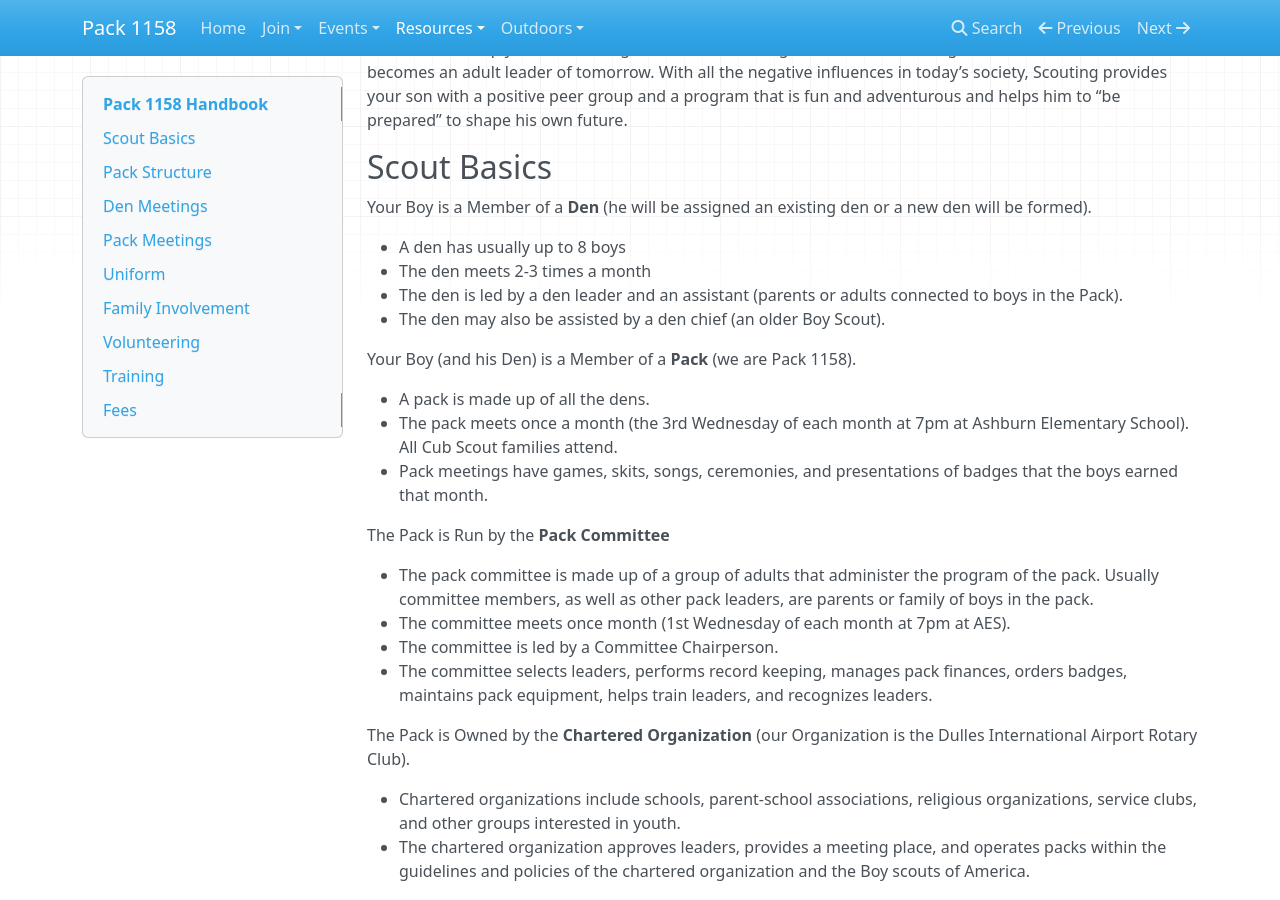
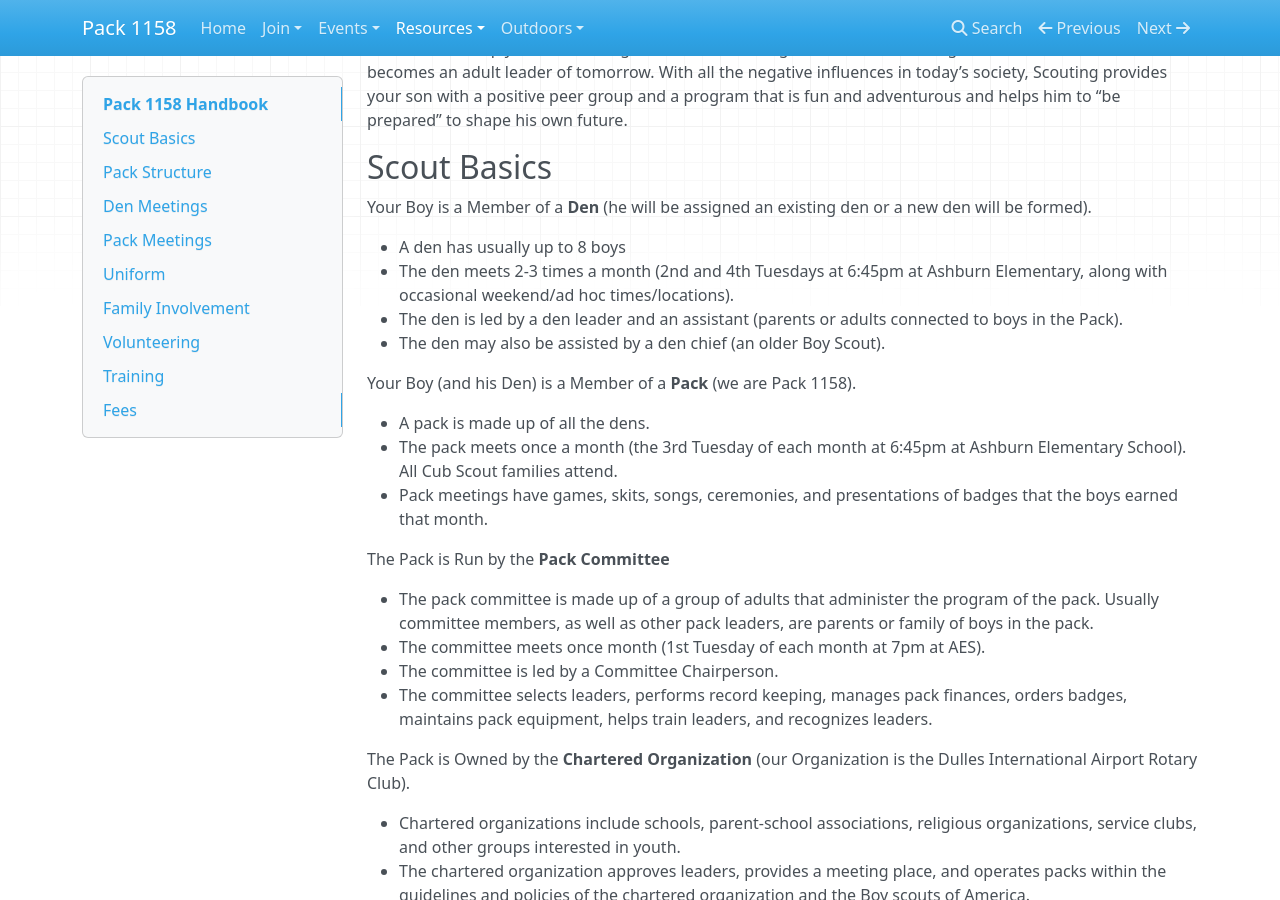
Before and after one commit to pack1158/pack1158.github.io, an MkDocs documentation site: the page built from docs/resources/handbook.md, in a window 1280 px wide and 900 px high, scrolled down 210 px. Built offline with MkDocs 1.6.1, drawn with Linux system fonts in a browser that asks for light colours; nearby versions of some CDN libraries; old or Windows-style settings are respelled for this version of MkDocs; some of the changed text lies outside the part shown.

Commit message:
Update handbook

```diff
--- a/docs/resources/handbook.md
+++ b/docs/resources/handbook.md
@@ -18,7 +18,8 @@ Your Boy is a Member of a **Den** (he will be assigned an existing den or a new
 den will be formed).
 
 - A den has usually up to 8 boys
-- The den meets 2-3 times a month
+- The den meets 2-3 times a month (2nd and 4th Tuesdays at 6:45pm at Ashburn
+  Elementary, along with occasional weekend/ad hoc times/locations).
 - The den is led by a den leader and an assistant (parents or adults connected
   to boys in the Pack).
 - The den may also be assisted by a den chief (an older Boy Scout).
@@ -26,7 +27,7 @@ den will be formed).
 Your Boy (and his Den) is a Member of a **Pack** (we are Pack 1158).
 
 - A pack is made up of all the dens.
-- The pack meets once a month (the 3rd Wednesday of each month at 7pm at
+- The pack meets once a month (the 3rd Tuesday of each month at 6:45pm at
   Ashburn Elementary School). All Cub Scout families attend.
 - Pack meetings have games, skits, songs, ceremonies, and presentations of
   badges that the boys earned that month.
@@ -36,7 +37,7 @@ The Pack is Run by the **Pack Committee**
 - The pack committee is made up of a group of adults that administer the
   program of the pack. Usually committee members, as well as other pack
   leaders, are parents or family of boys in the pack.
-- The committee meets once month (1st Wednesday of each month at 7pm at AES).
+- The committee meets once month (1st Tuesday of each month at 7pm at AES).
 - The committee is led by a Committee Chairperson.
 - The committee selects leaders, performs record keeping, manages pack
   finances, orders badges, maintains pack equipment, helps train leaders, and
@@ -90,9 +91,9 @@ exceptions to this rule.**
 
 ## Pack Meetings
 
-Pack meetings are held on the 3rd Wednesday of each month during the school
+Pack meetings are held on the 3rd Tuesday of each month during the school
 year. Pack 1158 meets in the cafeteria of Ashburn Elementary School from
-7:00-8:00pm.
+6:45-8:00pm.
 
 All boys should wear their Class A uniforms to the Pack meetings. Pack meetings
 are an opportunity for dens to gather and recognize the achievements of other
```
